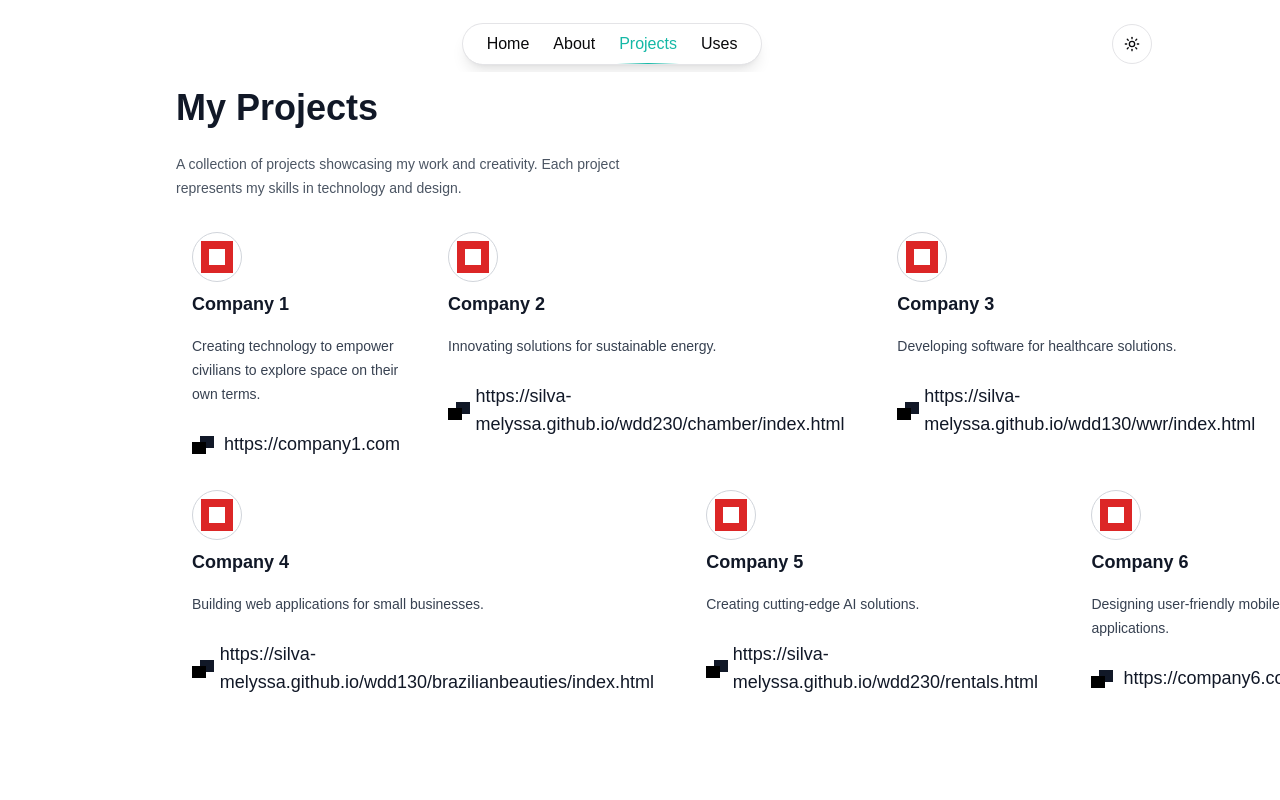
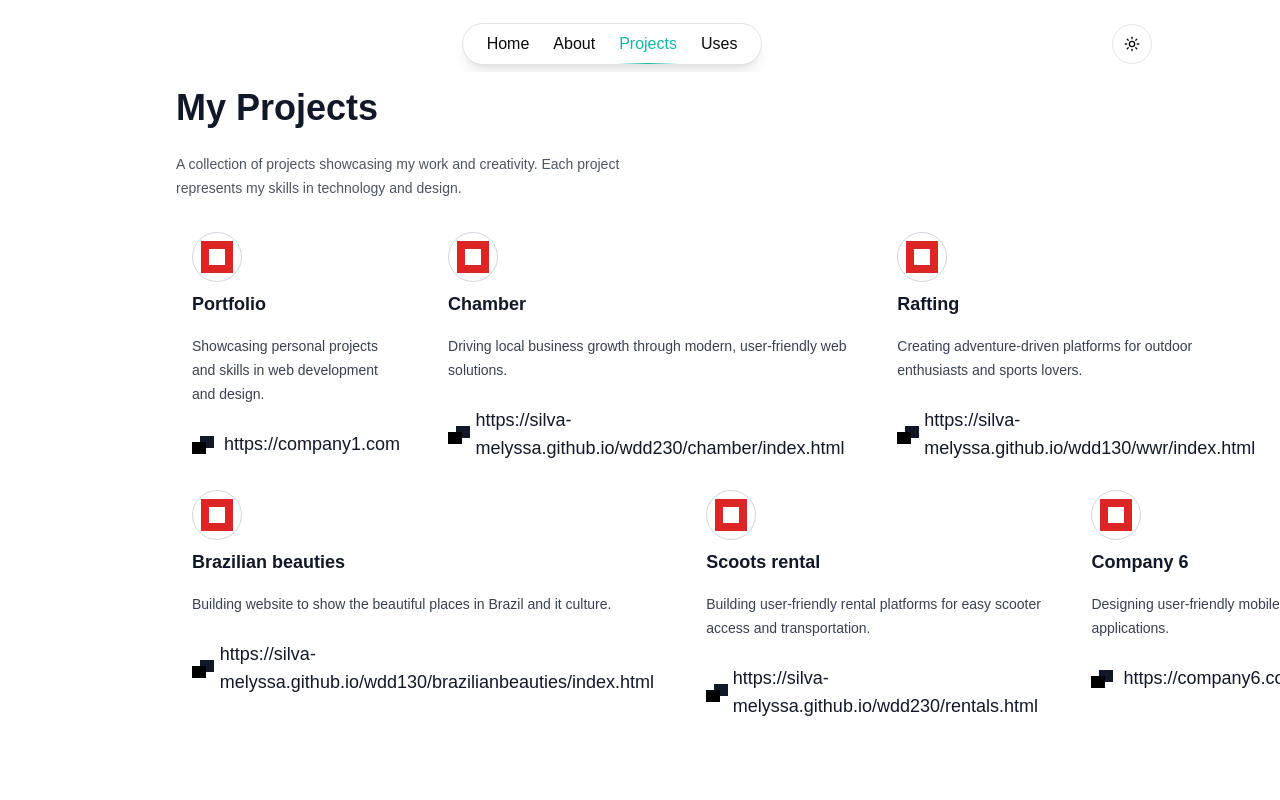
Before and after one commit to silva-melyssa/silva-melyssa.github.io, a Next.js app: page /projects in a window 1280 px wide. Shown: the top 800 px of the page. Built offline with nearby package versions, Linux system fonts and the light colour scheme.

Commit message:
Lil updates

```diff
--- a/src/app/about/page.jsx
+++ b/src/app/about/page.jsx
@@ -10,7 +10,7 @@ export default async function Page() {
             {/* Left Side: Text Content */}
             <div className="flex flex-col justify-start items-start gap-6 w-full md:w-[464px] order-1 md:order-1">
                 <h1 className="text-4xl font-bold">
-                    I’m Jane. I live in New York City, where I develop the future.
+                    I’m Melyssa. I live in Salt Lake City, where I develop the future.
                 </h1>
                 {Array.from({ length: 4 }, (_, index) => (
                     <p key={index} className="text-gray-600 dark:text-gray-400 text-sm leading-6">
--- a/src/app/projects/page.jsx
+++ b/src/app/projects/page.jsx
@@ -21,18 +21,18 @@ export default async function Page() {
                     {/* Row 1 */}
                     <div className="flex flex-col sm:flex-row sm:justify-between sm:gap-4 w-full">
                         <ProjectCard
-                            company="Company 1"
-                            description="Creating technology to empower civilians to explore space on their own terms."
+                            company="Portfolio"
+                            description="Showcasing personal projects and skills in web development and design."
                             link="https://company1.com"
                         />
                         <ProjectCard
-                            company="Company 2"
-                            description="Innovating solutions for sustainable energy."
+                            company="Chamber"
+                            description="Driving local business growth through modern, user-friendly web solutions."
                             link="https://silva-melyssa.github.io/wdd230/chamber/index.html"
                         />
                         <ProjectCard
-                            company="Company 3"
-                            description="Developing software for healthcare solutions."
+                            company="Rafting"
+                            description="Creating adventure-driven platforms for outdoor enthusiasts and sports lovers."
                             link="https://silva-melyssa.github.io/wdd130/wwr/index.html"
                         />
                     </div>
@@ -40,13 +40,13 @@ export default async function Page() {
                     {/* Row 2 */}
                     <div className="flex flex-col sm:flex-row sm:justify-between sm:gap-4 w-full">
                         <ProjectCard
-                            company="Company 4"
-                            description="Building web applications for small businesses."
+                            company="Brazilian beauties"
+                            description="Building website to show the beautiful places in Brazil and it culture."
                             link="https://silva-melyssa.github.io/wdd130/brazilianbeauties/index.html"
                         />
                         <ProjectCard
-                            company="Company 5"
-                            description="Creating cutting-edge AI solutions."
+                            company="Scoots rental"
+                            description="Building user-friendly rental platforms for easy scooter access and transportation."
                             link="https://silva-melyssa.github.io/wdd230/rentals.html"
                         />
                         <ProjectCard
--- a/src/components/profile.jsx
+++ b/src/components/profile.jsx
@@ -15,7 +15,7 @@ const Profile = () => {
                 />
             </div>
             <div className="text-black dark:text-white text-3xl font-bold leading-9">
-                Software engineer, father, and believer
+                Software engineer and believer
             </div>
             <div className="text-gray-600 dark:text-gray-400 text-base leading-7">
                 Lorem ipsum dolor sit amet consectetur adipiscing elit Ut et massa mi Lorem ipsum dolor sit amet consectetur adipiscing elit Ut et massa mi Lorem ipsum dolor sit amet consectetur adipiscing elit Ut et massa mi Lorem ipsum dolor sit amet consectetur adipiscing elit Ut et massa mi..
```
